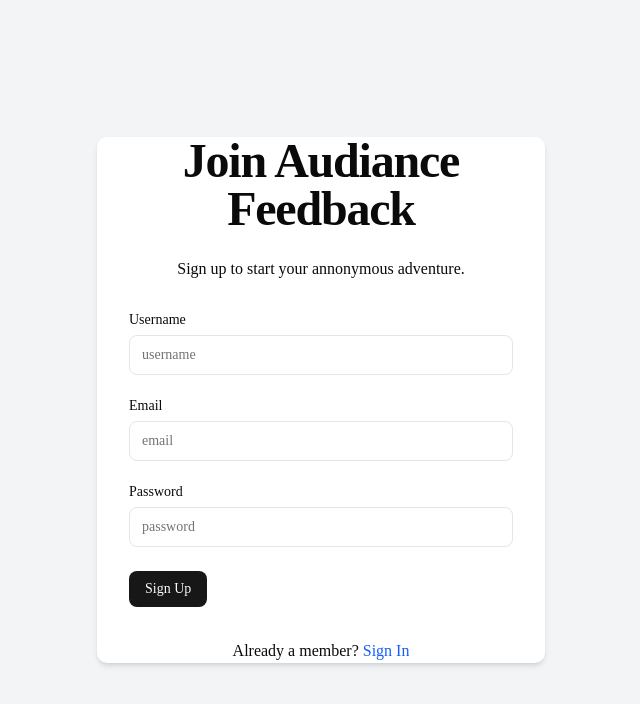
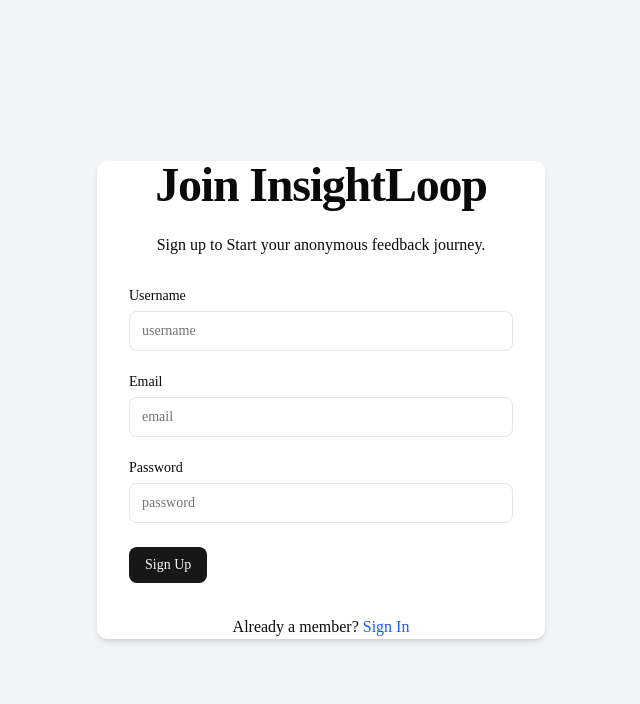
Before and after one commit to vishalprajapati15/audience-feedback, a Next.js app: page /sign-up in a window 1280 px wide. Shown: the top 704 px of the page, without its empty margins (319-959 px from the left). Built offline with nearby package versions, Linux system fonts and the light colour scheme.

Commit message:
error fix

```diff
--- a/src/app/(auth)/sign-up/page.tsx
+++ b/src/app/(auth)/sign-up/page.tsx
@@ -87,8 +87,8 @@ const page = () => {
     <div className='flex justify-center items-center min-h-screen bg-gray-100'>
       <div className='w-full max-w-md px-8 space-y-8 bg-white rounded-lg shadow-md'>
         <div className='text-center'>
-          <h1 className='text-4xl font-extrabold tracking-tight lg:text-5xl mb-6'>Join Audiance Feedback</h1>
-          <p className='mb-4'>Sign up to start your annonymous adventure.</p>
+          <h1 className='text-4xl font-extrabold tracking-tight lg:text-5xl mb-6'>Join InsightLoop</h1>
+          <p className='mb-4'>Sign up to Start your anonymous feedback journey.</p>
         </div>
         <Form {...form}>
           <form onSubmit={form.handleSubmit(onSubmit)} className='space-y-6'>
--- a/src/app/layout.tsx
+++ b/src/app/layout.tsx
@@ -15,8 +15,8 @@ const geistMono = Geist_Mono({
 });
 
 export const metadata: Metadata = {
-  title: "Create Next App",
-  description: "Generated by create next app",
+  title: "InsightLoop - Audience Feedback & Analytics Platform",
+  description: "A smart audience feedback platform that helps businesses collect, analyze, and understand client sentiments through actionable insights like attention, engagement, and satisfaction.",
 };
 
 export default function RootLayout({
```
